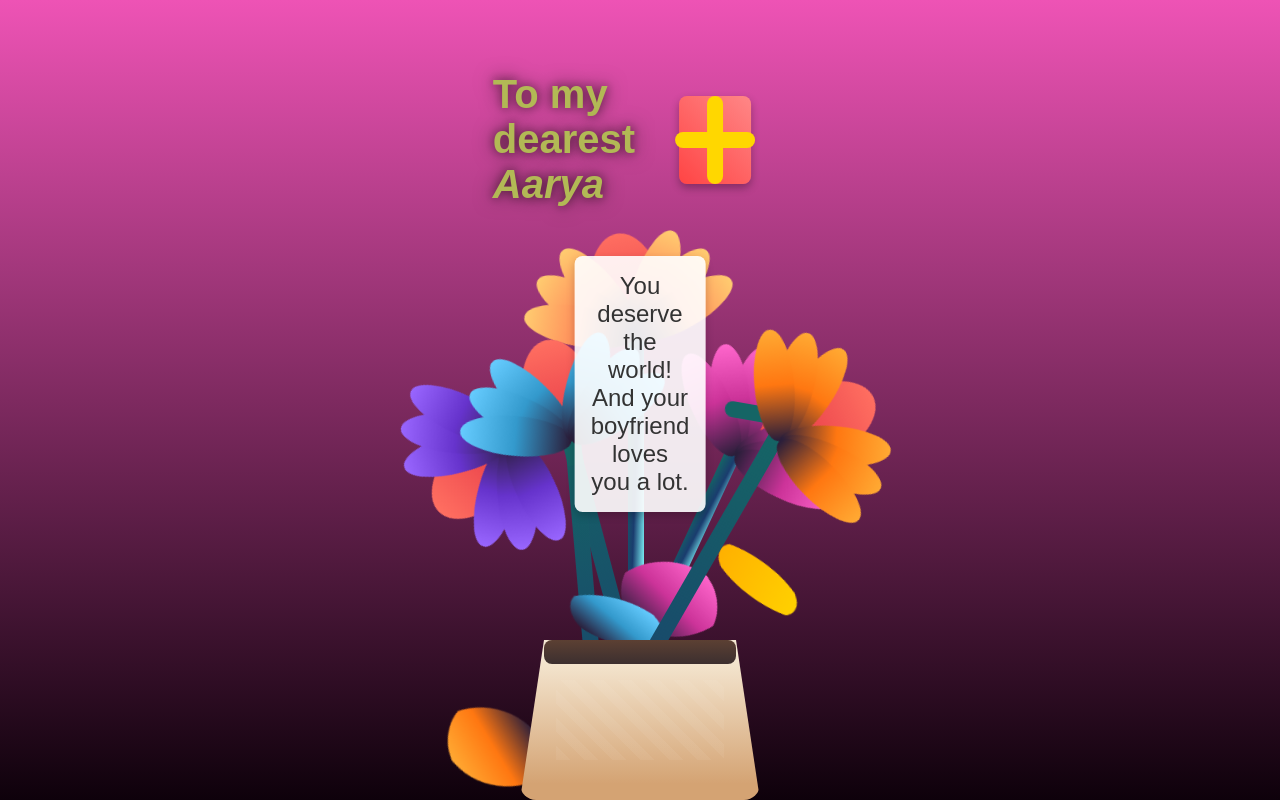
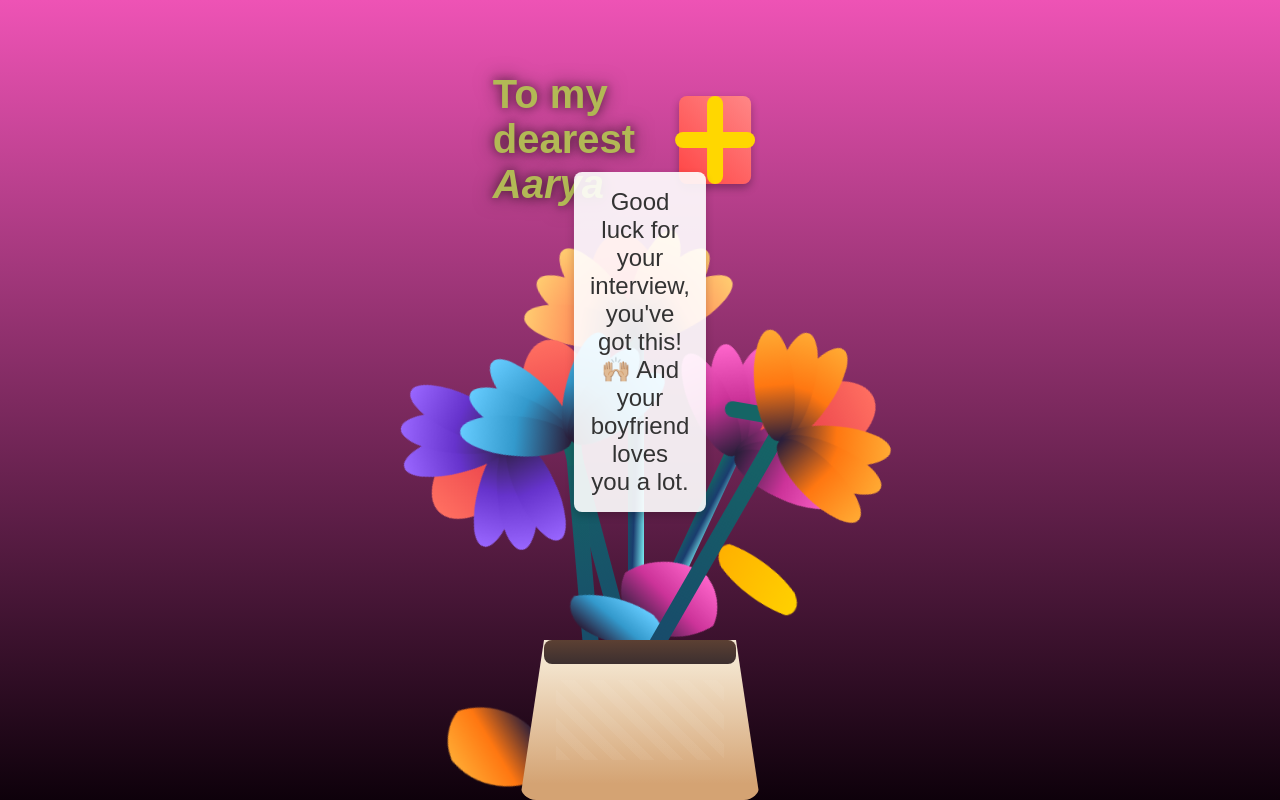
Before and after one commit to Alvin2058/dhechu, a plain HTML site: page index.html in a window 1280 px wide. Both pictures are taken after a click on the element 715 px from the left and 139 px from the top of the page. Shown: the top 800 px of the page. Drawn offline with Linux system fonts and the light colour scheme.

Commit message:
Add files via upload

```diff
--- a/index.html
+++ b/index.html
@@ -525,7 +525,8 @@
 
             <div class="flower__pot"></div>
             <div class="message" id="giftMessage">
-                You deserve the world! And your boyfriend loves you a lot.
+                Good luck for your interview, you've got this!🙌🏼
+                And your boyfriend loves you a lot.
             </div>
         </div>
     </div>
```
